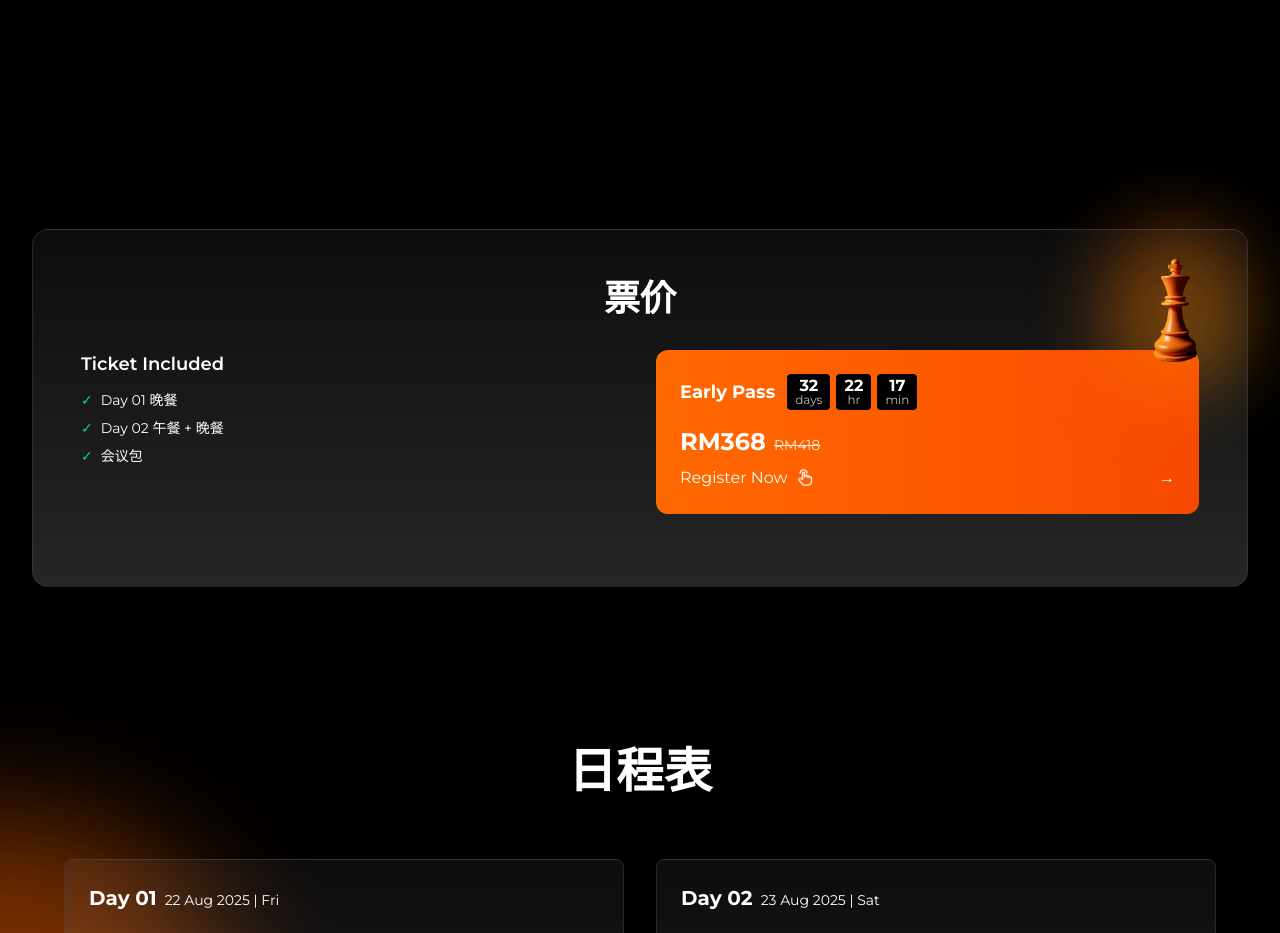
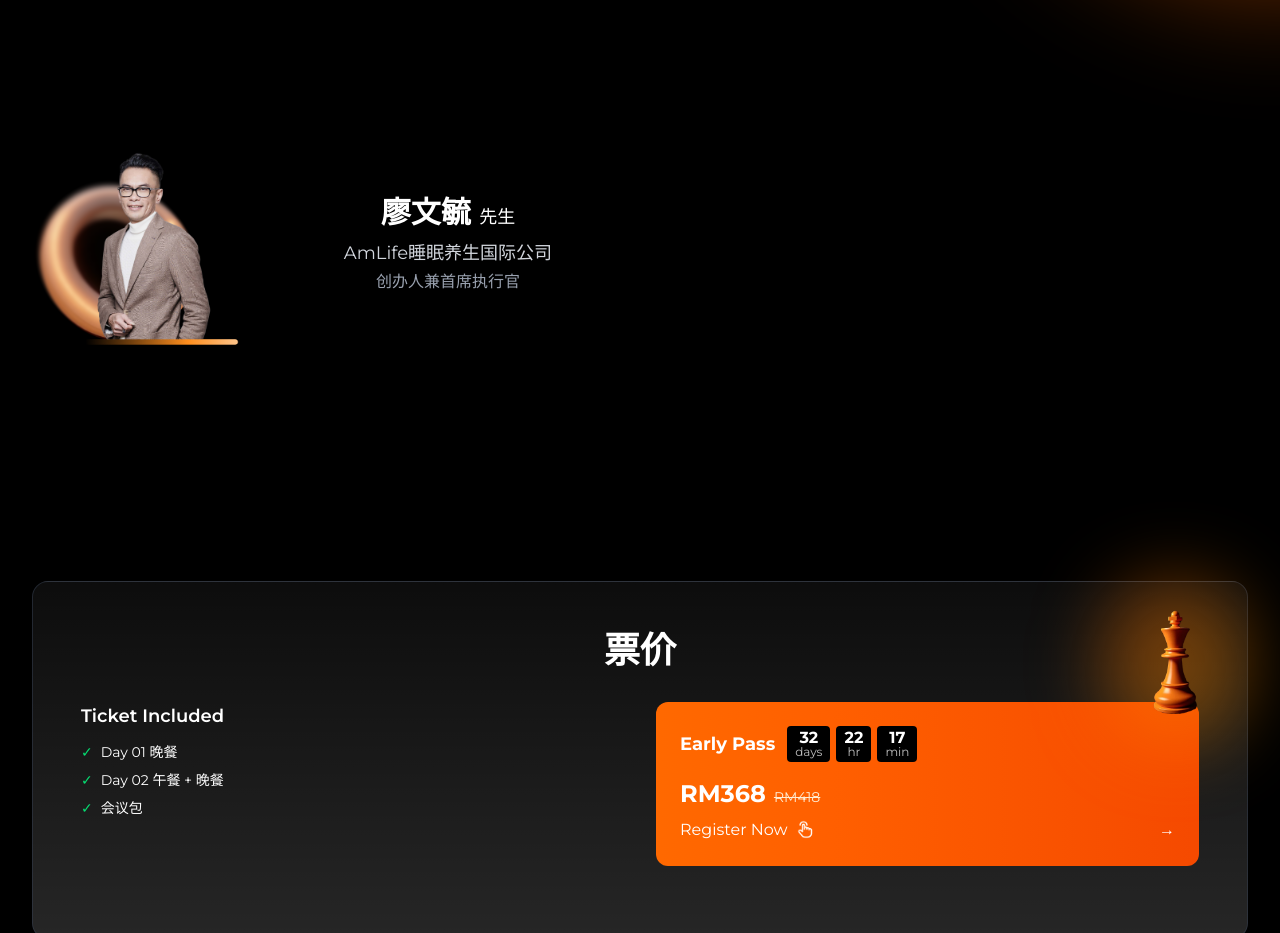
Before and after one commit to fgacyc/the-blessing-asia, a Next.js app: page / in a window 1280 px wide. Shown: the part 1940-2873 px from the top of the page. Built offline with nearby package versions, Linux system fonts and the light colour scheme.

Commit message:
update speaker

```diff
--- a/src/components/Sections/SpeakersSection.js
+++ b/src/components/Sections/SpeakersSection.js
@@ -56,6 +56,14 @@ const SpeakersSection = () => {
       image: '/MaryChen.png',
       bio: '全马最大癌症医院 ｜Beacon Hospital 宝康医院',
       occupation: '创办人'
+    },
+    {
+      id: 7,
+      name: '廖文毓',
+      title: '先生',
+      image: '/廖文毓先生.png',
+      bio: 'AmLife睡眠养生国际公司',
+      occupation: '创办人兼首席执行官'
     },
   ];
 
```
Also changed, not shown: public/廖文毓先生.png (added).
